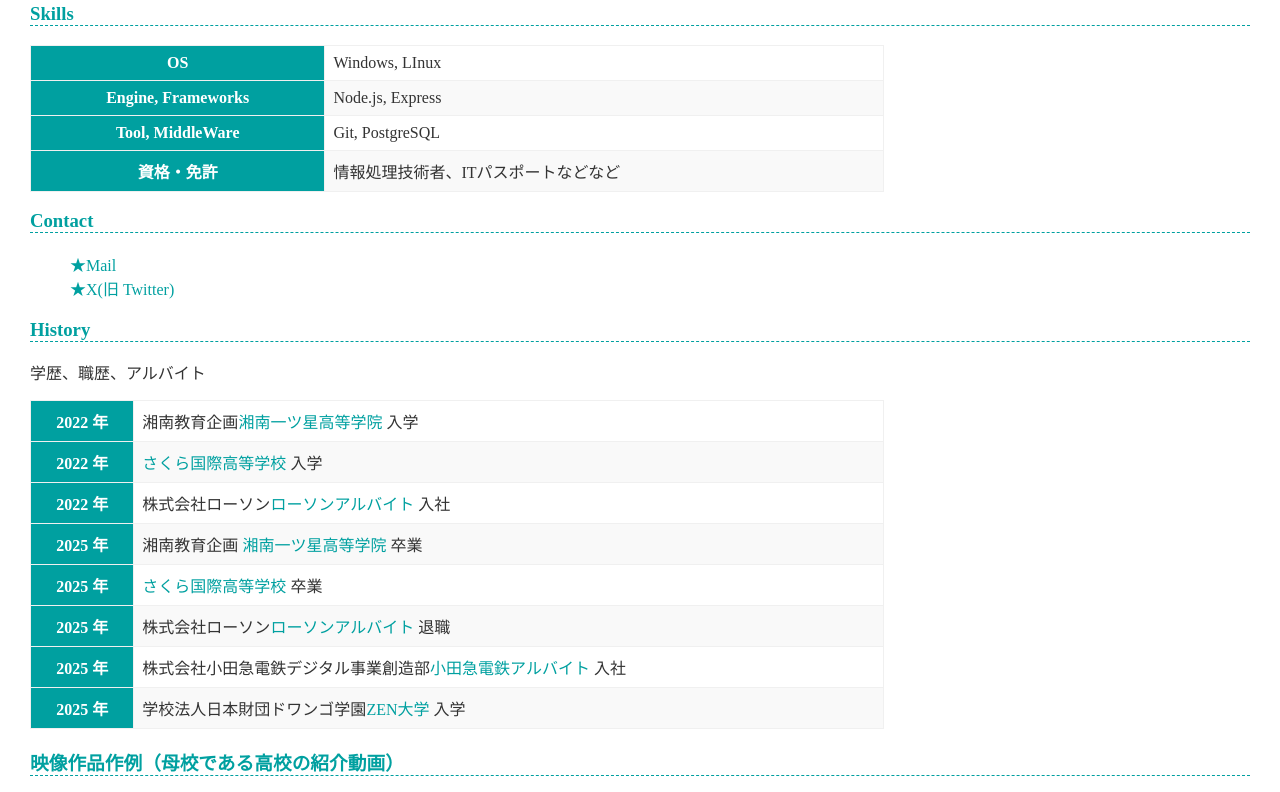
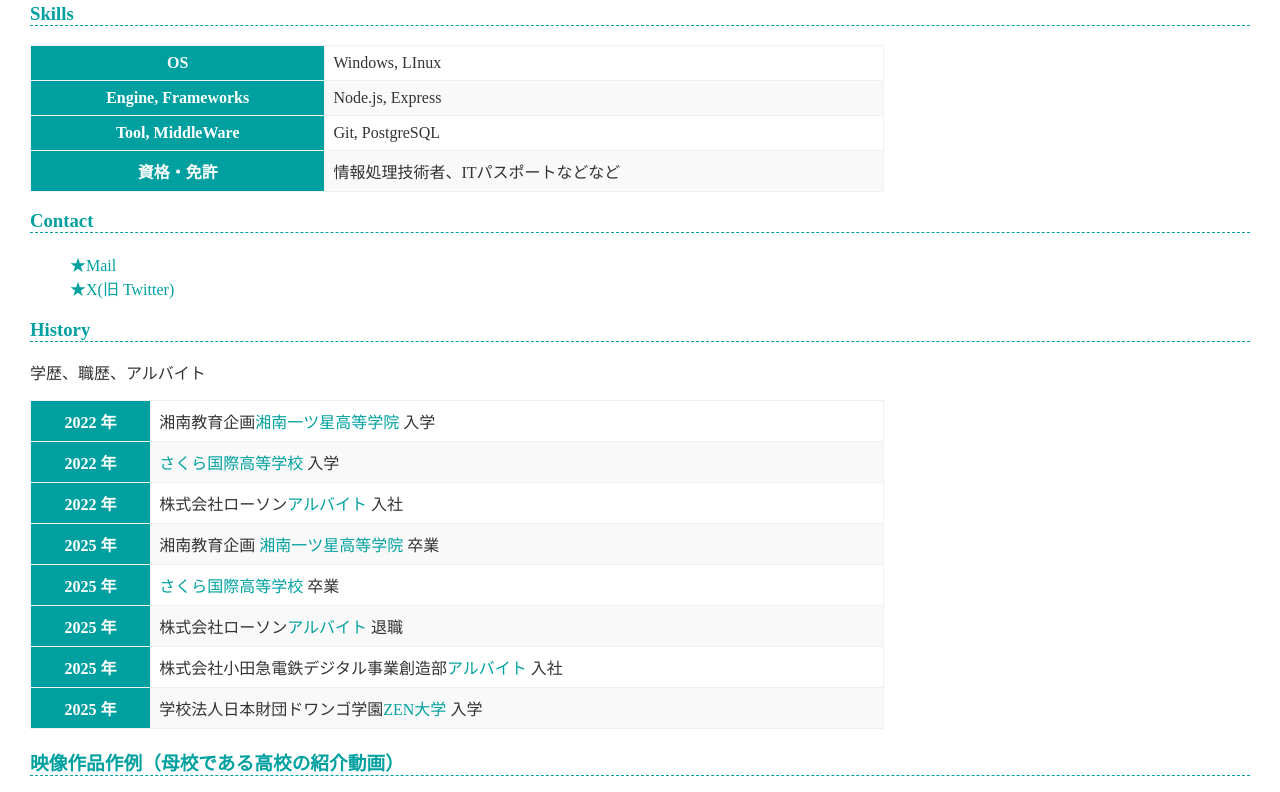
Before and after one commit to otouhu-0/otouhu-0.github.io, a plain HTML site: page index.html in a window 1280 px wide. Shown: the part 398-1190 px from the top of the page. Drawn offline with Linux system fonts and the light colour scheme; grey boxes are pictures that could not be loaded.

Commit message:
最新版

```diff
--- a/index.html
+++ b/index.html
@@ -60,7 +60,7 @@
       </tr>
       <tr>
         <th>2022 年</th>
-        <td>株式会社ローソン<a href="https://www.lawson.co.jp/">ローソンアルバイト</a> 入社</td>
+        <td>株式会社ローソン<a href="https://www.lawson.co.jp/">アルバイト</a> 入社</td>
       </tr>
       <tr>
         <th>2025 年</th>
@@ -72,11 +72,11 @@
       </tr>
        <tr>
         <th>2025 年</th>
-        <td>株式会社ローソン<a href="https://www.lawson.co.jp/">ローソンアルバイト</a> 退職</td>
+        <td>株式会社ローソン<a href="https://www.lawson.co.jp/">アルバイト</a> 退職</td>
       </tr>
       <tr>
         <th>2025 年</th>
-        <td>株式会社小田急電鉄デジタル事業創造部<a href="https://note-dejiso.odakyu.jp/">小田急電鉄アルバイト</a> 入社</td>
+        <td>株式会社小田急電鉄デジタル事業創造部<a href="https://note-dejiso.odakyu.jp/">アルバイト</a> 入社</td>
       </tr>
       <tr>
         <th>2025 年</th>
```
